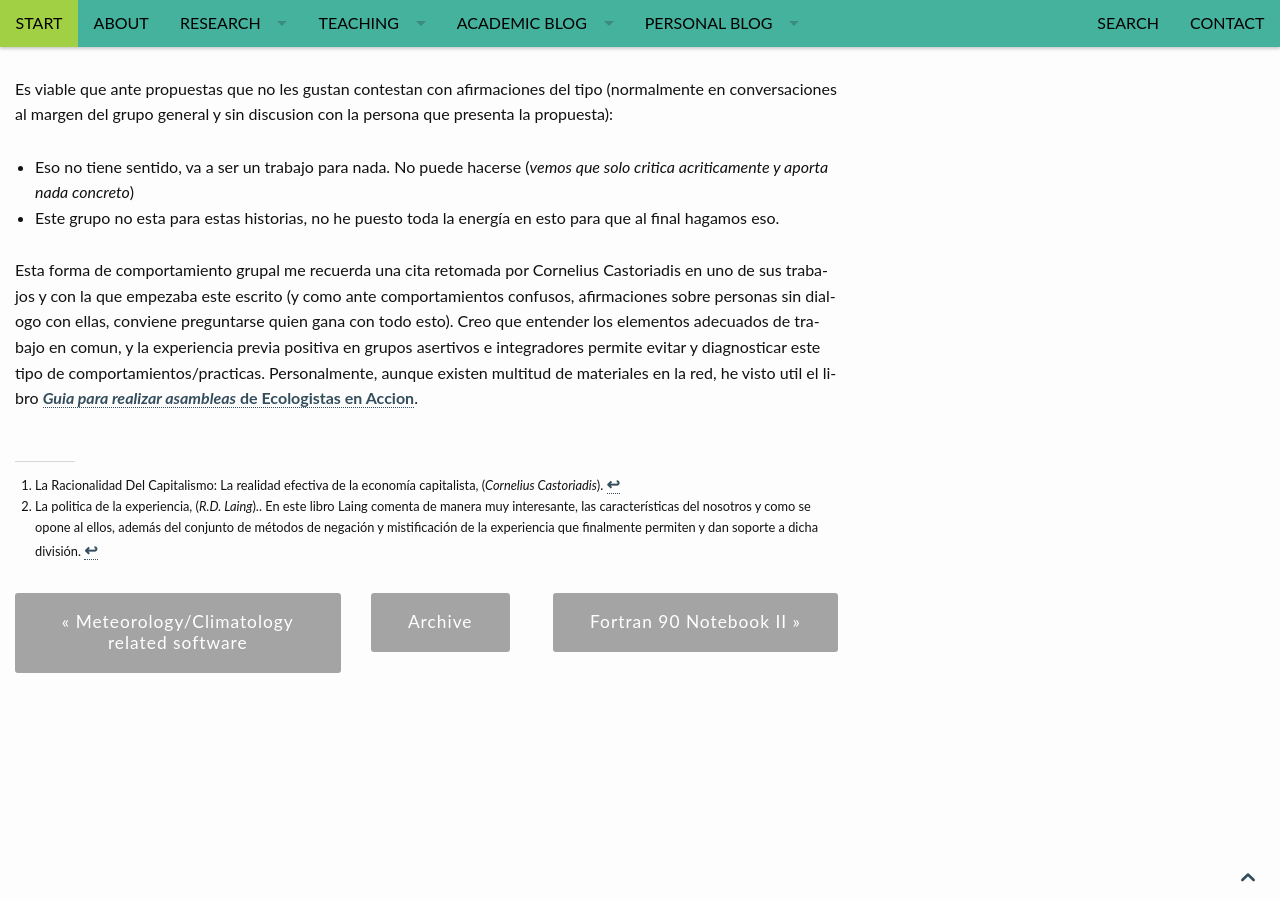
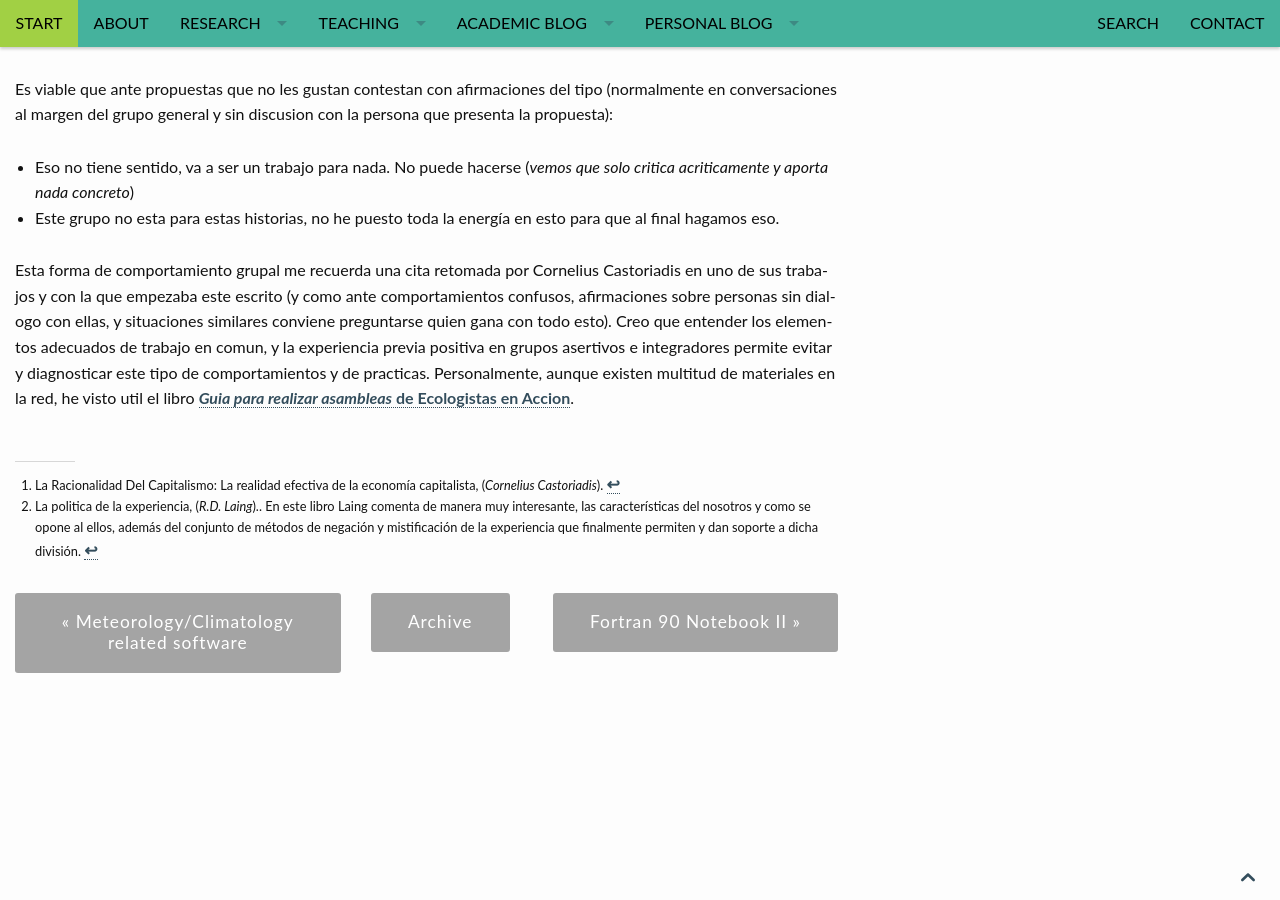
Before and after one commit to RCHG/rchg.github.io, a Jekyll site: the page built from _posts/2016-03-06-Humpty-Ditmpty.md, in a window 1280 px wide and 900 px high, scrolled down 1741 px. Built offline with Jekyll 4.4.1, drawn with Linux system fonts in a browser that asks for light colours; nearby versions of some CDN libraries; comment, search, counter and statistics services are not loaded.

Commit message:
Update 2016-03-06-Humpty-Ditmpty.md

```diff
--- a/_posts/2016-03-06-Humpty-Ditmpty.md
+++ b/_posts/2016-03-06-Humpty-Ditmpty.md
@@ -68,7 +68,7 @@
 - Eso no tiene sentido, va a ser un trabajo para nada. No puede hacerse (*vemos que solo critica acriticamente y aporta nada concreto*)
 - Este grupo no esta para estas historias, no he puesto toda la energía en esto para que al final hagamos eso.
 
-Esta forma de comportamiento grupal me recuerda una cita retomada por Cornelius Castoriadis en uno de sus trabajos y con la que empezaba este escrito (y como ante comportamientos confusos, afirmaciones sobre personas sin dialogo con ellas, conviene preguntarse quien gana con todo esto). Creo que entender los elementos adecuados de trabajo en comun, y la experiencia previa positiva en grupos asertivos e integradores permite evitar y diagnosticar este tipo de comportamientos/practicas. Personalmente,  aunque existen multitud de materiales en la red, he visto util el libro [*Guia para realizar asambleas* de Ecologistas en Accion](https://tienda.ecologistasenaccion.org/editorial/1152-libro-guia-para-realizar-asambleas.html).
+Esta forma de comportamiento grupal me recuerda una cita retomada por Cornelius Castoriadis en uno de sus trabajos y con la que empezaba este escrito (y como ante comportamientos confusos, afirmaciones sobre personas sin dialogo con ellas, y situaciones similares conviene preguntarse quien gana con todo esto). Creo que entender los elementos adecuados de trabajo en comun, y la experiencia previa positiva en grupos asertivos e integradores permite evitar y diagnosticar este tipo de comportamientos y de practicas. Personalmente,  aunque existen multitud de materiales en la red, he visto util el libro [*Guia para realizar asambleas* de Ecologistas en Accion](https://tienda.ecologistasenaccion.org/editorial/1152-libro-guia-para-realizar-asambleas.html).
 
 
 [^1]: La Racionalidad Del Capitalismo: La realidad efectiva de la economía capitalista, (*Cornelius Castoriadis*).
```
